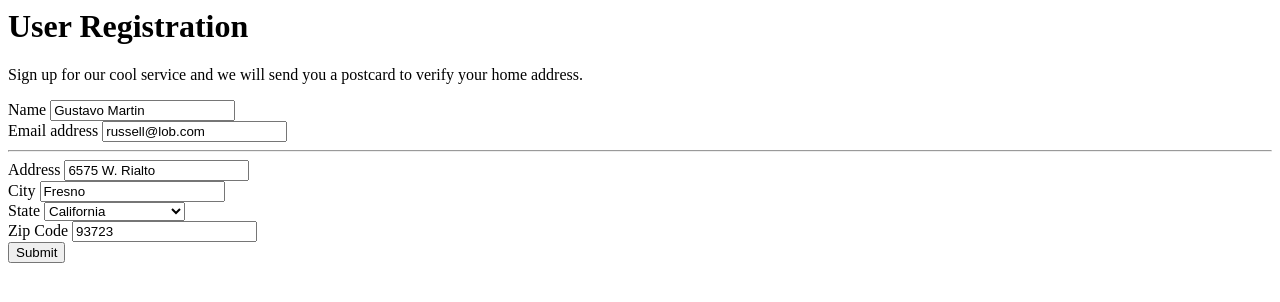
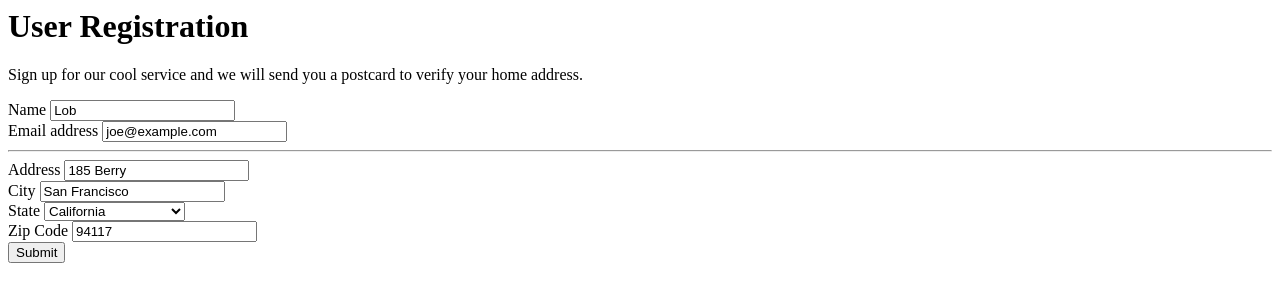
Before and after one commit to isabella232/lob-address-verification-postcard, a Node project: template src/views/lob-registration-postcard/home.hbs in a window 1280 px wide. Shown: the top 302 px of the page. Run offline with Node 20 templates, Linux system fonts and the light colour scheme; the template is opened without the code that fills it, so the values that code supplies are empty.

Commit message:
updated default form values

```diff
--- a/src/views/lob-registration-postcard/home.hbs
+++ b/src/views/lob-registration-postcard/home.hbs
@@ -7,20 +7,20 @@
     <form action="/" method="POST" class="form">
       <div class="form-group">
         <label for="name">Name</label>
-        <input type="text" class="form-control" id="name" name="name" value="Gustavo Martin" placeholder="Enter Name">
+        <input type="text" class="form-control" id="name" name="name" value="Lob" placeholder="Enter Name">
       </div>
       <div class="form-group">
         <label for="email">Email address</label>
-        <input type="email" class="form-control" id="email" name="email" value="russell@lob.com" placeholder="Enter email">
+        <input type="email" class="form-control" id="email" name="email" value="joe@example.com" placeholder="Enter email">
       </div>
      <hr>
       <div class="form-group">
         <label for="name">Address</label>
-        <input type="text" class="form-control" id="address" name="address" value="6575 W. Rialto" placeholder="Enter Address">
+        <input type="text" class="form-control" id="address" name="address" value="185 Berry" placeholder="Enter Address">
       </div>
       <div class="form-group">
         <label for="city">City</label>
-        <input type="text" class="form-control" id="city" name="city" value="Fresno" placeholder="Enter City">
+        <input type="text" class="form-control" id="city" name="city" value="San Francisco" placeholder="Enter City">
       </div>
       <div class="form-group">
         <label for="state">State</label>
@@ -80,7 +80,7 @@
       </div>
       <div class="form-group">
         <label for="zip">Zip Code</label>
-        <input type="text" class="form-control" id="zip" name="zip" value="93723" placeholder="Enter Zip Code">
+        <input type="text" class="form-control" id="zip" name="zip" value="94117" placeholder="Enter Zip Code">
       </div>
       <button type="submit" class="btn btn-primary">Submit</button>
     </form>
```
